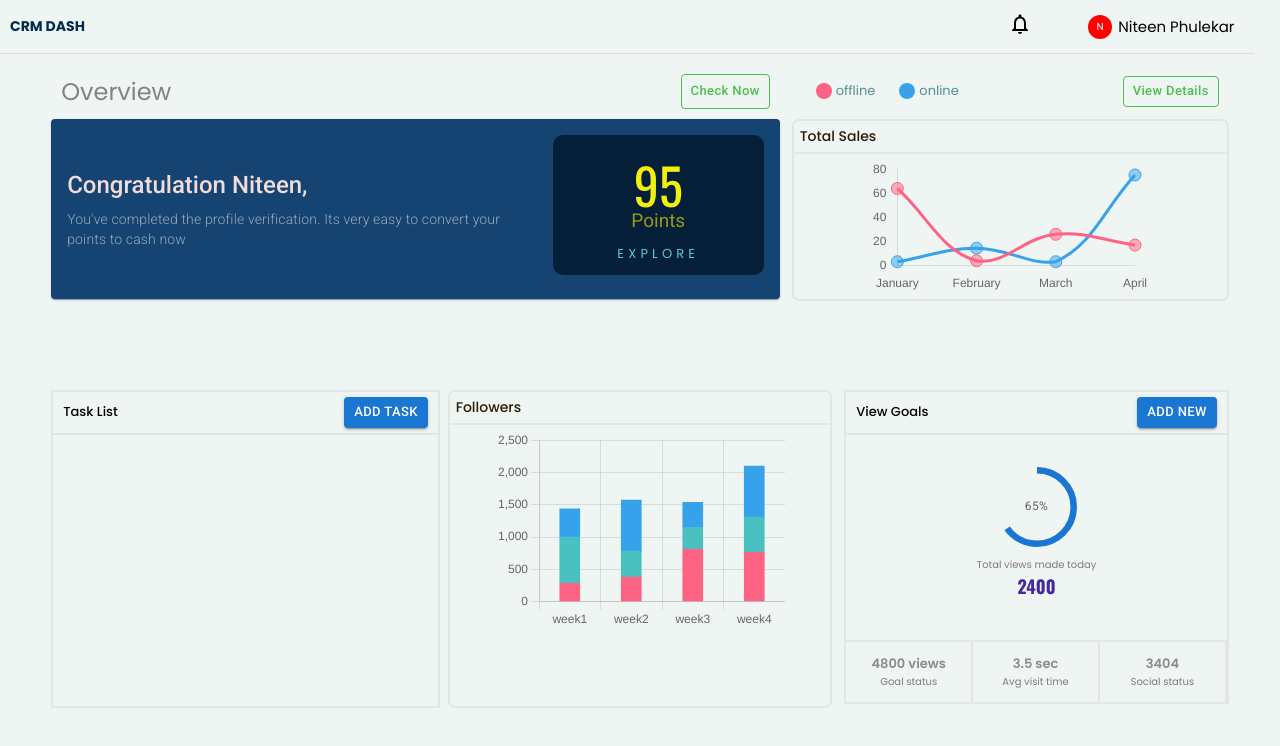
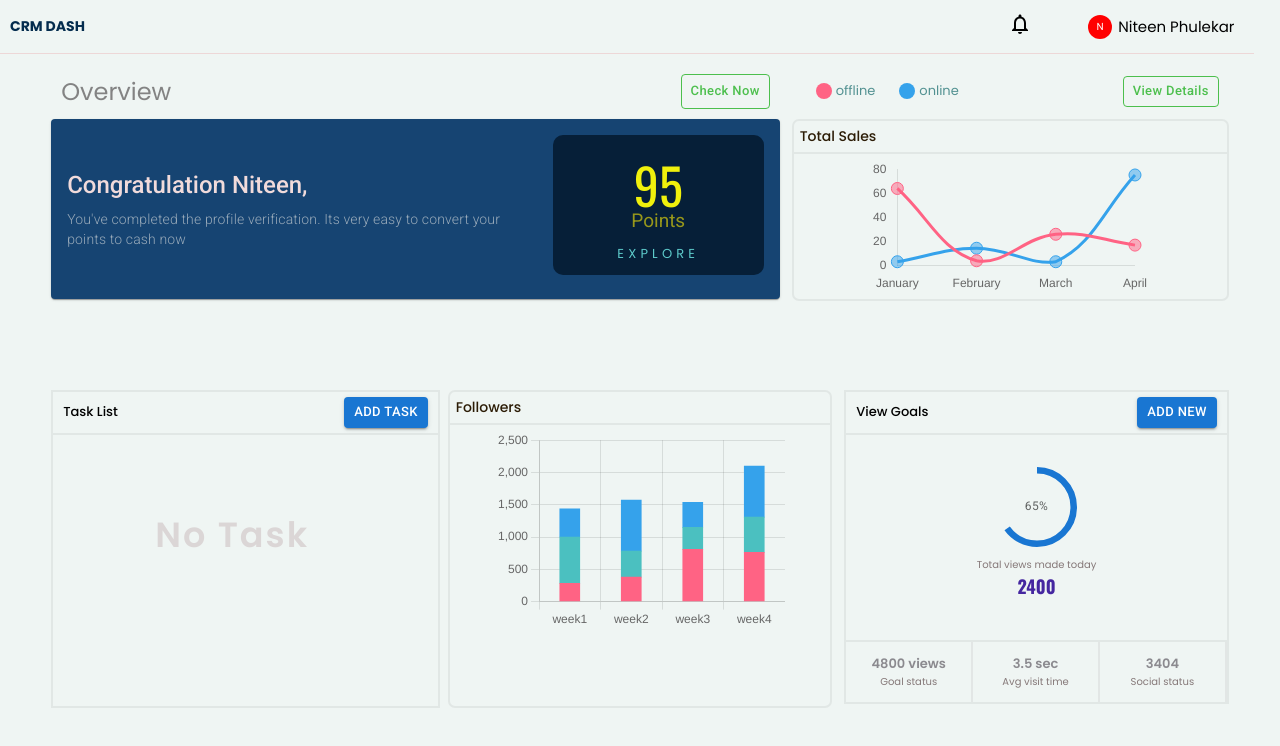
Before and after one commit to nitin343/React_Dashboard, a React (Create React App) app: page / in a window 1280 px wide. Shown: the top 746 px of the page. Built offline with nearby package versions, Linux system fonts and the light colour scheme.

Commit message:
react_dashboard_redux_v3

```diff
--- a/src/view/dashboard/Task/Task.component.js
+++ b/src/view/dashboard/Task/Task.component.js
@@ -1,12 +1,21 @@
 import React from 'react';
 import './Task.scss';
+
+import ModeEditOutlineOutlinedIcon from '@mui/icons-material/ModeEditOutlineOutlined';
+import FormDialog from './TaskDialogBox/TaskDialogBox';
+
+import { useDispatch , useSelector } from 'react-redux';
+import { RemoveTodoAction } from '../../../action/TodoAction';
+
+
+import Dialog from '@mui/material/Dialog';
+import DialogActions from '@mui/material/DialogActions';
+import DialogContent from '@mui/material/DialogContent';
+import DialogContentText from '@mui/material/DialogContentText';
+import DialogTitle from '@mui/material/DialogTitle';
 import {Button , Chip ,Avatar} from '@mui/material';
 import AccessTimeIcon from '@mui/icons-material/AccessTime';
 import DeleteIcon from '@mui/icons-material/Delete';
-import ModeEditOutlineOutlinedIcon from '@mui/icons-material/ModeEditOutlineOutlined';
-import FormDialog from './TaskDialogBox/TaskDialogBox';
-import { useDispatch , useSelector } from 'react-redux';
-import { RemoveTodoAction } from '../../../action/TodoAction';
 
 
 function Task(props) {
@@ -16,27 +25,25 @@ function Task(props) {
     const handleClickOpen = () => {
       setOpen(true);
     };
-
     const handleClose = () => {
       setOpen(false);
     };
 
     const Todo = useSelector((state) => state.Todo);
     const { todos } = Todo;
-    console.log(todos,'todo');
+
 
     const dispatch = useDispatch();
-
     const removeTodo = (todo) => {
         dispatch(RemoveTodoAction(todo))
     }
 
 
-    let ListItem = todos.map((todo) =>
-   { return(
-
-    <div className='main_task_card' key={todo.id.tittle}>
-    <div className='main_task_card_list'>
+   let ListItem = todos.map((todo) =>
+   {
+    return(
+    <div className='main_task_card' >
+    <div className='main_task_card_list' key={todo.id.tittle}>
         <div className='main_task_card_list_1'>
             <div className='task_card_list1_content1'>
             <span className='task_card_list1_title'>{todo.todo.tittle}</span>
@@ -44,8 +51,29 @@ function Task(props) {
             <span className='task_card_list1_task_status'>{todo.todo.status}</span>
             </div>
             <div className='task_card_list1_content2'>
-                <span style={{margin:'0 10px', height:'20px', width:'20px' , fontSize:'14px'}}><ModeEditOutlineOutlinedIcon/></span>
-                <span onClick={() => removeTodo(todo)} style={{margin:'0 10px', height:'20px', width:'20px' , fontSize:'14px' , cursor:'pointer'}}><DeleteIcon /></span>
+            <span  style={{margin:'0 10px', height:'20px', width:'20px' , fontSize:'14px' , cursor:'pointer'}} onClick={handleClickOpen}> <DeleteIcon /> </span>
+      <Dialog
+        open={open}
+        onClose={handleClose}
+        aria-labelledby="alert-dialog-title"
+        aria-describedby="alert-dialog-description"
+      >
+        <DialogTitle id="alert-dialog-title">
+          Delete
+        </DialogTitle>
+        <DialogContent>
+          <DialogContentText id="alert-dialog-description">
+           Are you sure you want to Delete
+          </DialogContentText>
+        </DialogContent>
+        <DialogActions>
+          <Button onClick={handleClose}>Cancel</Button>
+          <Button onClick={() => removeTodo(todo)} autoFocus>
+            Delete
+          </Button>
+        </DialogActions>
+      </Dialog>
+                {/* <span onClick={() => removeTodo(todo)} style={{margin:'0 10px', height:'20px', width:'20px' , fontSize:'14px' , cursor:'pointer'}}><DeleteIcon /></span> */}
             </div>
         </div>
         <div className='main_task_card_list_2'>
@@ -72,35 +100,17 @@ function Task(props) {
             <FormDialog />
            </div>
            <div className='main_task_card_parent'>
-           {/* <div className='main_task_card'>
-            <div className='main_task_card_list'>
-                <div className='main_task_card_list_1'>
-                    <div className='task_card_list1_content1'>
-                    <span className='task_card_list1_title'>To do List title</span>
-                    <span className='task_card_list1_descp'> To do List desciption </span>
-                    <span className='task_card_list1_task_status'>completed</span>
-                    </div>
-                    <div className='task_card_list1_content2'>
-                        <span style={{margin:'0 10px', height:'20px', width:'20px' , fontSize:'14px'}}><ModeEditOutlineOutlinedIcon/></span>
-                        <span style={{margin:'0 10px', height:'20px', width:'20px' , fontSize:'14px'}}><DeleteIcon /></span>
-                    </div>
+            { todos.length !== 0
+                ?
+                <div> {ListItem} </div>
+                :
+                <div className='todo_card_no_card'>
+                    <div className='_card_no_card_text'>No Task</div>
                 </div>
-                <div className='main_task_card_list_2'>
-                    <div className='task_card_list_2_footer'>
-                        <span className='card_list_2_footer_status'>Task Status</span>
-                    </div>
-                    <div className='task_card_list_2_footer'>
-                        <span className='card_list_2_footer_status'><Avatar style={{margin:'0 10px', height:'20px', width:'20px' , fontSize:'14px'}}>N</Avatar>Niteen</span>
-                    </div>
-                    <div className='task_card_list_2_footer'>
-                        <span className='card_list_2_footer_status'> <AccessTimeIcon style={{margin:'0 5px', height:'20px', width:'20px'}}/>30 Nov 2022</span>
-                    </div>
-                </div>
-            </div>
-           </div> */}
-            {ListItem}
+            }
             </div>
         </div>
+
     );
 }
 
--- a/src/view/dashboard/Task/Task.scss
+++ b/src/view/dashboard/Task/Task.scss
@@ -114,3 +114,18 @@
         }
     }
 }
+
+.todo_card_no_card{
+
+    width: 95%;
+    height: 100%;
+    display: flex;
+    align-items: center;
+    justify-content: center;
+    ._card_no_card_text{
+        font-size: 35px;
+        font-weight: 600;
+        color: #dbd6d6;
+        letter-spacing: 2px;
+    }
+}
--- a/src/view/dashboard/Task/TaskDialogBox/TaskDialogBox.js
+++ b/src/view/dashboard/Task/TaskDialogBox/TaskDialogBox.js
@@ -7,6 +7,7 @@ import DialogContent from '@mui/material/DialogContent';
 import DialogContentText from '@mui/material/DialogContentText';
 import DialogTitle from '@mui/material/DialogTitle';
 import { useDispatch , useSelector } from 'react-redux';
+import Autocomplete from '@mui/material/Autocomplete';
 import { AddTodoAction } from '../../../../action/TodoAction';
 
 
@@ -16,25 +17,30 @@ export default function FormDialog() {
 
   const dispatch = useDispatch();
 
-
-
   const handleClickOpen = () => {
     setOpen(true);
   };
-  const handleSubmit = (e) => {
-    console.log('hit');
-    e.preventDefault();
-    dispatch(AddTodoAction({tittle: todoTittle , descpription: todoDescp , status: todoStatus}))
-  };
-
 
   const handleClose = () => {
     setOpen(false);
   };
 
+  const handleSubmit = (e) => {
+    console.log('hit');
+    e.preventDefault();
+    dispatch(AddTodoAction({tittle: todoTittle , descpription: todoDescp , status: todoStatus}))
+    setTodoStatus(''); setTodoDescp(''); setTodoTittle('');
+  };
+
   const [todoTittle ,setTodoTittle] = useState();
   const [todoDescp ,setTodoDescp] = useState();
   const [todoStatus ,setTodoStatus] = useState();
+
+  const WorkStatus = [
+    {label: 'Completed'},
+    {label: 'Pending'},
+    {label: 'Working'},
+   ]
 
   return (
       <div>
@@ -52,6 +58,7 @@ export default function FormDialog() {
             autoFocus
             margin="dense"
             id="tittle"
+            required
             label="Tittle"
             type="text"
             fullWidth
@@ -74,13 +81,22 @@ export default function FormDialog() {
             id="status"
             label="Status"
             type="text"
+            options={WorkStatus}
             fullWidth
             variant="standard"
             onChange={(e) => setTodoStatus(e.target.value)}
 
           />
-          <Button  onClick={handleClose}>Cancel</Button>
-          <Button type="submit" onClick={handleClose}>Add</Button>
+           {/* <Autocomplete
+            disablePortal
+            id="combo-box-demo"
+
+            sx={{ width:  }}
+            renderInput={(params) => <TextField {...params} label="Movie" />}
+           /> */}
+          <Button   onClick={handleClose}>Cancel</Button>
+          { (todoTittle && todoStatus) ?  <Button type="submit" onClick={handleClose}>Add</Button> :  <Button type="submit" disabled onClick={handleClose}>Add</Button>}
+
           </form>
         </DialogContent>
 
```
